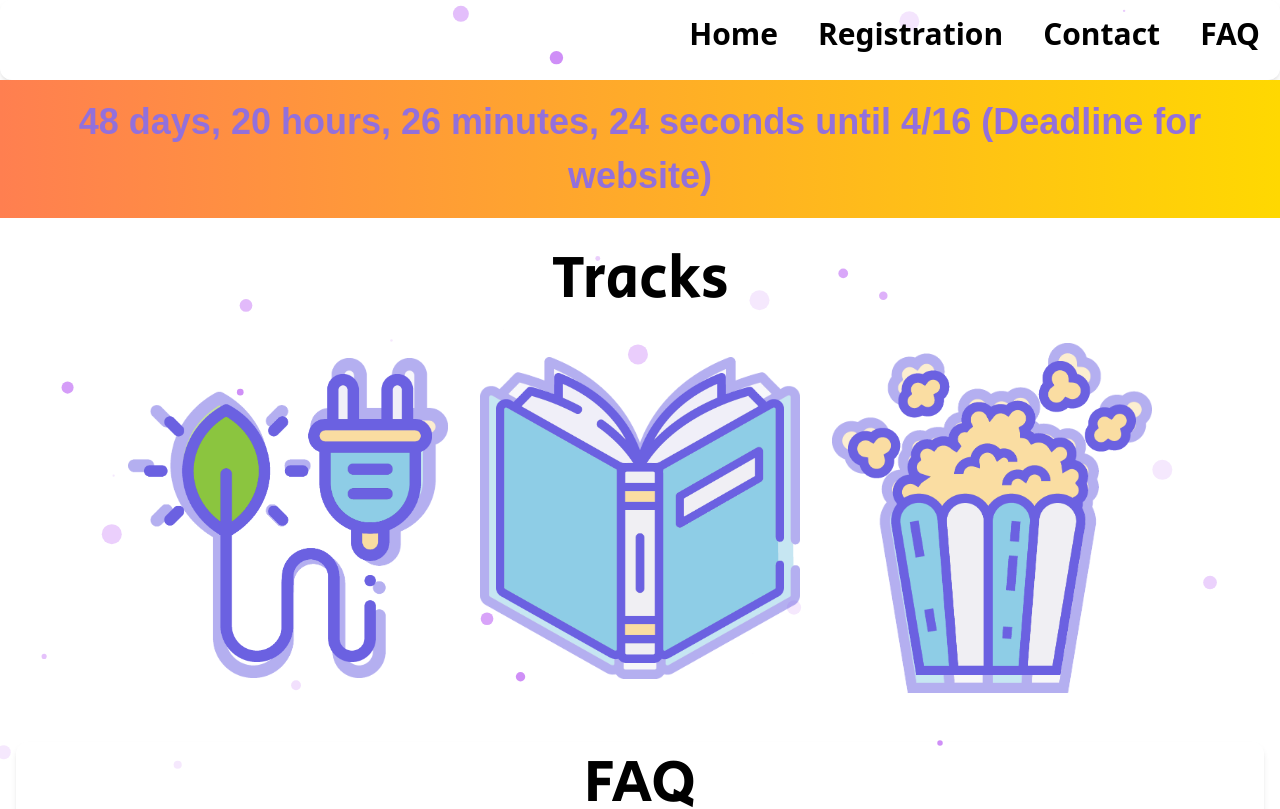
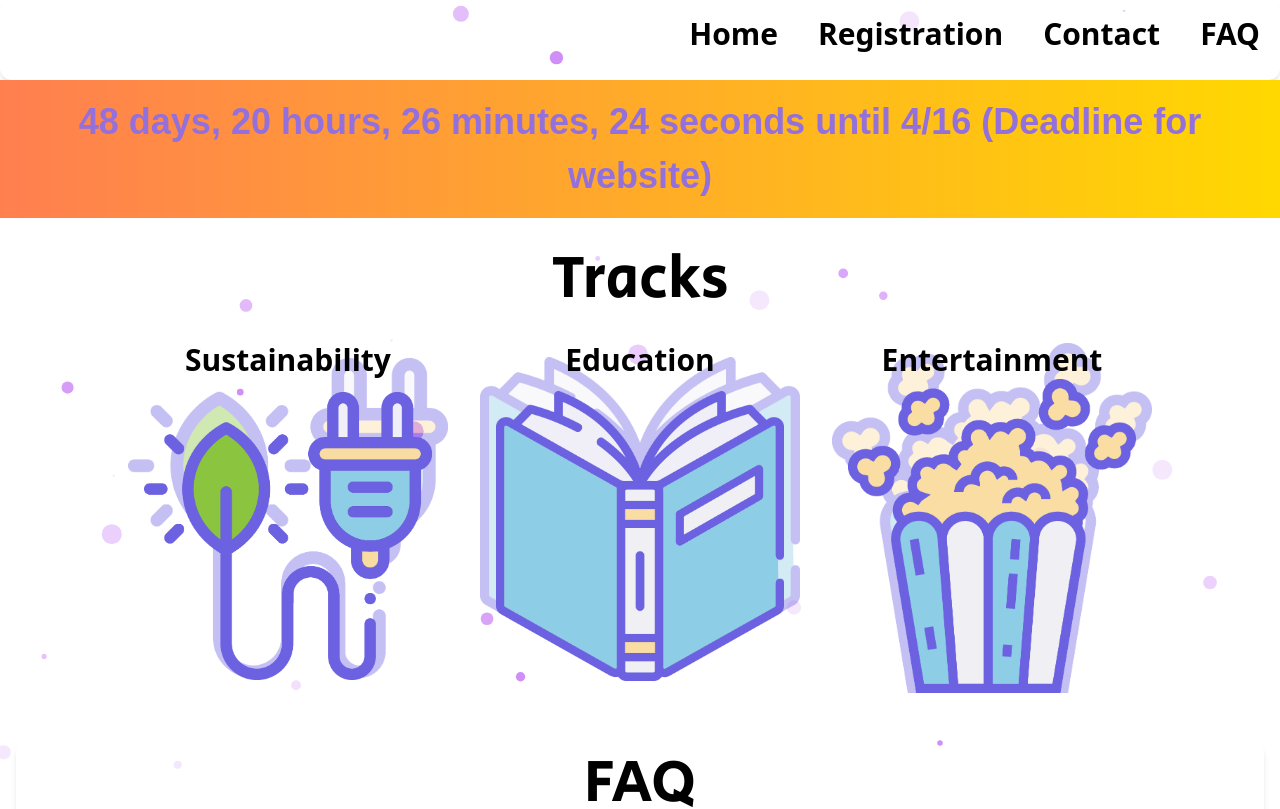
Before and after one commit to UWB-ACM/uwb-hacks24, a React (Create React App) app: page / in a window 1280 px wide. Shown: the top 809 px of the page. Built offline with nearby package versions, Linux system fonts and the light colour scheme; the HTML template or start-up script is replaced by a standard one; what tw-elements would draw is missing.

Commit message:
small design changes to track card

```diff
--- a/src/Home/TrackCard.js
+++ b/src/Home/TrackCard.js
@@ -7,17 +7,18 @@ function TrackCard(props) {
         <div className="group h-96 w-80 [perspective:1000px]">
           <div className="border-1 rounded-xl relative h-full w-full rounded-xltransition-all duration-500 [transform-style:preserve-3d] group-hover:[transform:rotateY(180deg)]">
             <div className="absolute inset-0">
-              <img className="h-full w-full rounded-xl object-contain opacity-50" src={props.backgroundImage} alt="" />
+              <img className="h-full w-full rounded-xl object-contain opacity-40" src={props.backgroundImage} alt="" />
             </div>
             <div className="absolute inset-0 h-full w-full rounded-xl [backface-visibility:hidden]">
               <div className="flex flex-col items-center justify-center h-full w-full bg-white rounded-xl p-4">
+              <div className="font-bold text-3xl">{props.cardTitle}</div>
               <img className="h-full w-full rounded-xl object-contain " src={props.backgroundImage} alt="" />
               </div>
             </div>
-            <div className="absolute inset-0 h-full w-full rounded-xl bg-black/80 px-12 text-center text-slate-200 [transform:rotateY(180deg)] [backface-visibility:hidden]">
-              <div className="flex min-h-full flex-col items-center justify-center">
-                <h2 className="font-bold text-3xl">{props.cardTitle}</h2>
-                <div className="text-1xl">{props.children}</div>
+            <div className="absolute inset-0 h-full w-full rounded-xl bg-black/80 px-12 text-slate-200 [transform:rotateY(180deg)] [backface-visibility:hidden]">
+              <div className="pt-4 min-h-full flex-col items-center justify-center">
+                <div className="font-bold text-3xl pb-2 text-center ">{props.cardTitle}</div>
+                <div className="text-1xl text-left">{props.children}</div>
               </div>
             </div>
           </div>
--- a/src/Home/Tracks.js
+++ b/src/Home/Tracks.js
@@ -7,7 +7,7 @@ import Education from "./placeholder images/education.png"
 
 function Tracks() {
     return (
-        <div className="rounded-xl overflow-hidden  rounded-lg my-5">
+        <div className="rounded-xl overflow-hidden  my-5">
             <div className="font-SecularOne text-6xl text-center mt-3 mb-2">
                 Tracks
             </div>
```
